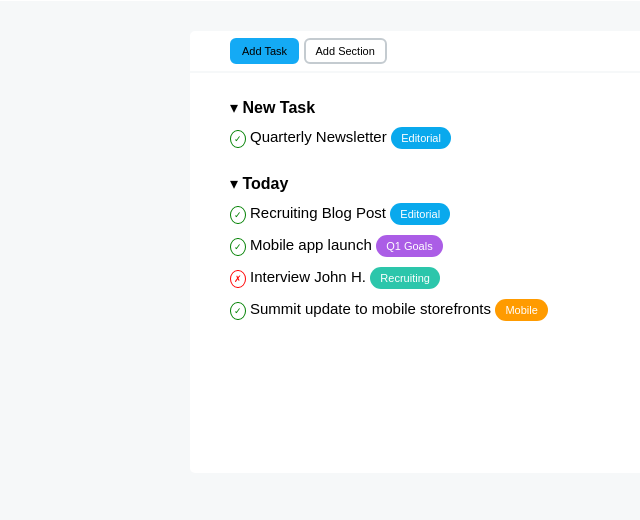
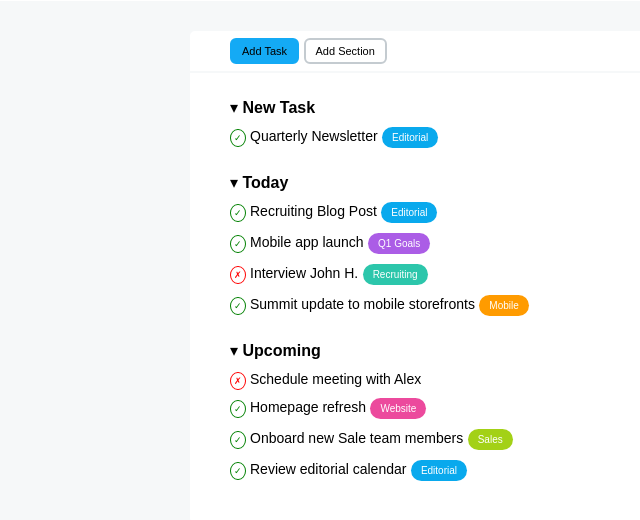
Before and after one commit to RosyDiVilio/html-css-toboolist, a plain HTML site: page index.html in a window 1280 px wide. Shown: the part 56-576 px from the top of the page, without its empty margins (0-640 px from the left). Drawn offline with Linux system fonts and the light colour scheme.

Commit message:
add: Upcoming section

```diff
--- a/css/style.css
+++ b/css/style.css
@@ -27,7 +27,7 @@ body{
 }
 
 #square{
-    height: 400px;
+    height: 450px;
     margin-top: 2px;
     border-top-left-radius: 0;
     border-top-right-radius: 0;
@@ -78,7 +78,7 @@ h4{
 }
 
 .text{
-    font-size: 15px;
+    font-size: 14px;
 }
 
 .but{
@@ -86,6 +86,7 @@ h4{
     padding: 5px 10px;
     border: none;
     color: white;
+    font-size: 10px;
 }
 
 .blu{
@@ -111,3 +112,11 @@ h4{
 .orange{
     background-color: #ff9b00;
 }
+
+.pink{
+    background-color: #ec4a9d;
+}
+
+.light_green{
+    background-color: #a3d116;
+}
--- a/index.html
+++ b/index.html
@@ -59,6 +59,32 @@
                     <button class="but orange">Mobile</button>
                 </div>
             </section>
+
+            <!--sezione upcoming-->
+            <section>
+                <div>
+                    &blacktriangledown; <h4>Upcoming</h4>
+                </div>
+                <div>
+                    <span class="red">&cross;</span>
+                    <span class="text">Schedule meeting with Alex</span>
+                </div>
+                <div>
+                    <span class="green">&check;</span>
+                    <span class="text">Homepage refresh</span>
+                    <button class="but pink">Website</button>
+                </div>
+                <div>
+                    <span class="green">&check;</span>
+                    <span class="text">Onboard new Sale team members</span>
+                    <button class="but light_green">Sales</button>
+                </div>
+                <div>
+                    <span class="green">&check;</span>
+                    <span class="text">Review editorial calendar</span>
+                    <button class="but blu">Editorial</button>
+                </div>
+            </section>
         </div>
     </main>
 </body>
```
